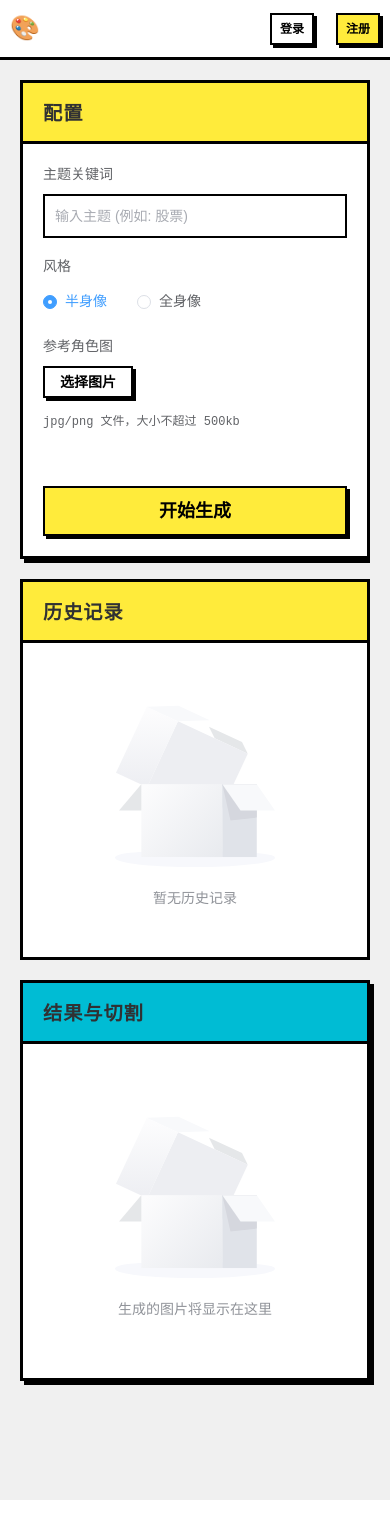
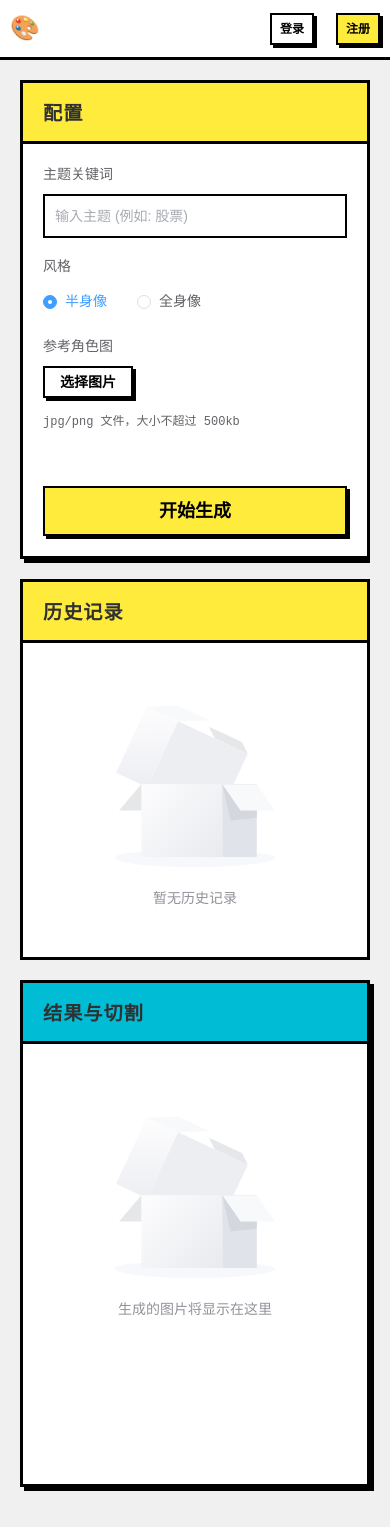
Before and after one commit to ns2250225/nano_emoji, a Vue app: page / in a window 390 px wide. Before the commit the page ends 1500 px from the top, so only its background shows below. Built offline with nearby package versions, Linux system fonts and the light colour scheme.

Commit message:
style(MemeGenerator): 优化移动端布局样式
调整移动端视图下的容器高度、溢出和显示属性，改善小屏幕设备的用户体验。主要修改包括：
- 添加滚动支持
- 调整容器高度为自适应
- 优化卡片和对话框的显示效果

```diff
--- a/src/components/MemeGenerator.vue
+++ b/src/components/MemeGenerator.vue
@@ -1073,15 +1073,22 @@ const sliceAndDownload = async () => {
 }
 
 @media (max-width: 768px) {
+  .meme-generator {
+    overflow-y: auto;
+    -webkit-overflow-scrolling: touch;
+  }
+
   .app-container {
     height: auto !important;
-    min-height: 100vh;
+    min-height: auto !important;
+    overflow: visible !important;
   }
 
   .main-container {
     flex-direction: column !important;
     height: auto !important;
     overflow: visible !important;
+    display: block !important;
   }
 
   .left-panel {
@@ -1094,6 +1101,23 @@ const sliceAndDownload = async () => {
     height: auto !important;
     min-height: 500px;
     overflow: visible !important;
+    padding-bottom: 20px !important;
+  }
+
+  .result-card {
+    height: auto !important;
+    min-height: 500px;
+  }
+
+  .result-card :deep(.el-card__body) {
+    height: auto !important;
+    min-height: 400px;
+    overflow: visible !important;
+  }
+
+  .image-container-wrapper {
+    height: auto !important;
+    min-height: 400px;
   }
 
   .neu-header {
@@ -1123,5 +1147,11 @@ const sliceAndDownload = async () => {
     padding: 4px 8px !important;
     font-size: 12px !important;
   }
+
+  /* Adjust dialog width for mobile */
+  :deep(.neu-dialog) {
+    width: 90% !important;
+    margin-top: 20vh !important;
+  }
 }
 </style>
```
